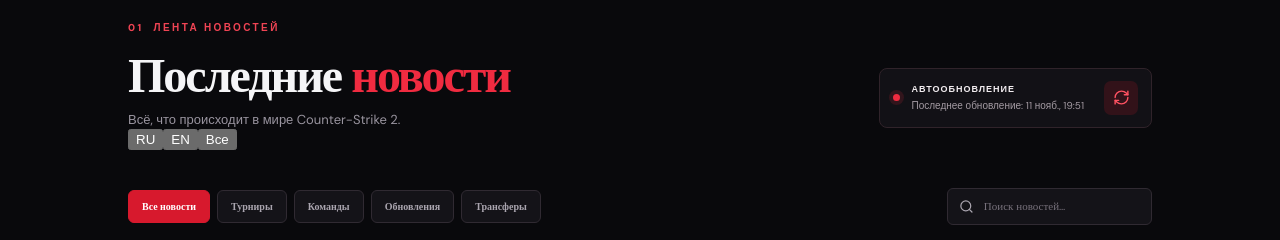
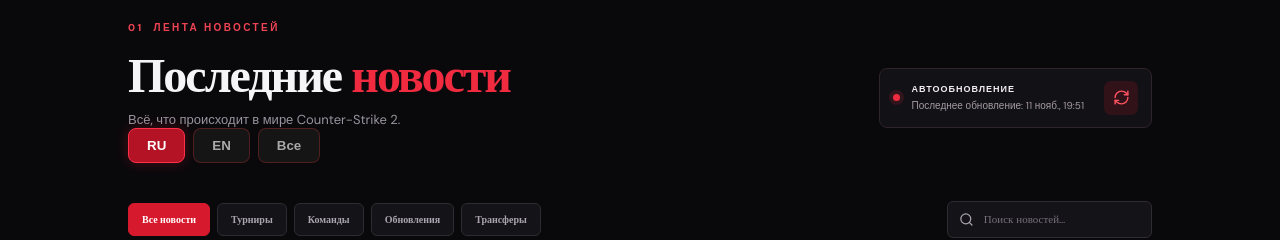
Before and after one commit to noabetterthenu/cs2-motion-news, a React (Vite) app: page / in a window 1280 px wide. Shown: the part 800-1040 px from the top of the page. Built offline with nearby package versions, Linux system fonts and the light colour scheme.

Commit message:
Update style.css

```diff
--- a/src/style.css
+++ b/src/style.css
@@ -611,3 +611,27 @@ footer .brand {
 .news-card:hover .news-image {
   transform: scale(1.02);
 }
+.language-tabs {
+  display: flex;
+  gap: 8px;
+  margin: 0 0 18px;
+}
+
+.language-tabs button {
+  padding: 9px 18px;
+  border: 1px solid rgba(255, 60, 60, 0.25);
+  border-radius: 8px;
+  background: #151515;
+  color: #aaa;
+  cursor: pointer;
+  font-weight: 700;
+  transition: all 0.25s ease;
+}
+
+.language-tabs button:hover,
+.language-tabs button.selected {
+  background: #b31325;
+  color: white;
+  border-color: #ff3048;
+  box-shadow: 0 0 14px rgba(255, 35, 55, 0.25);
+}
```
